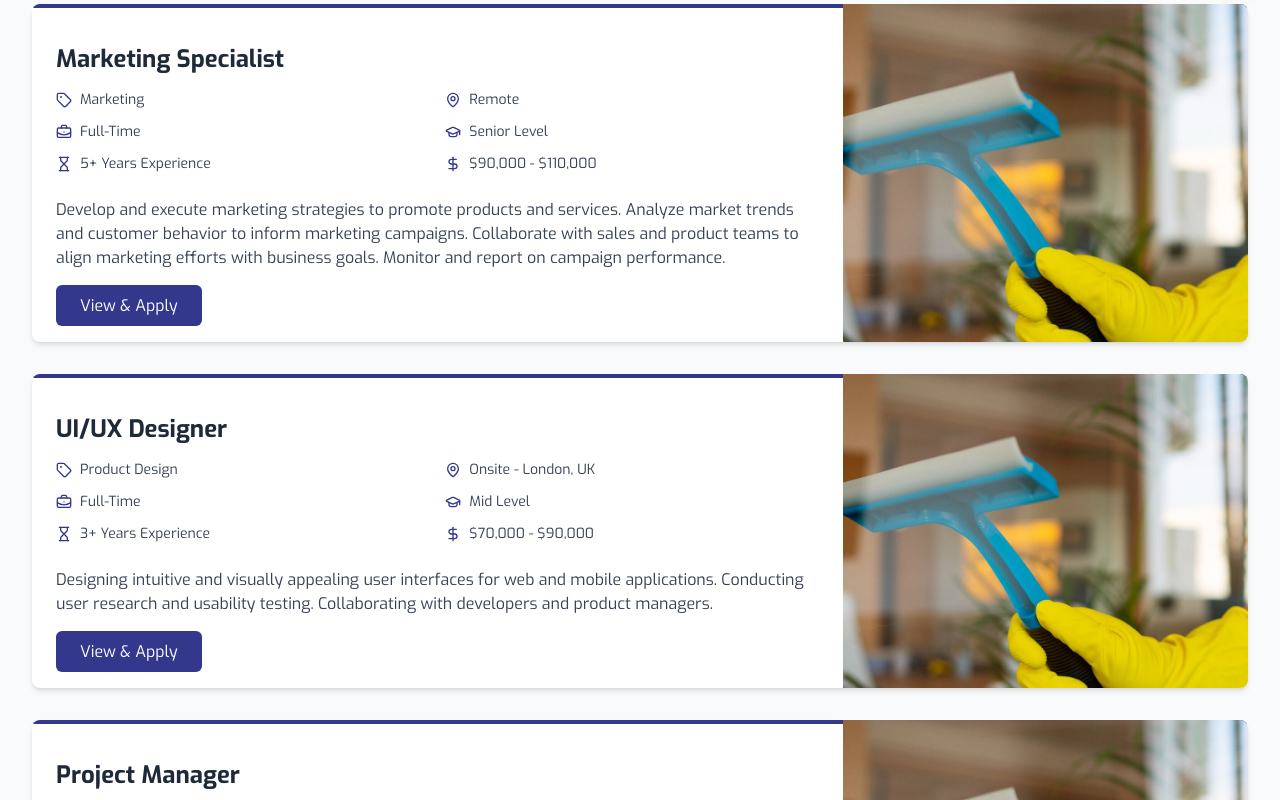
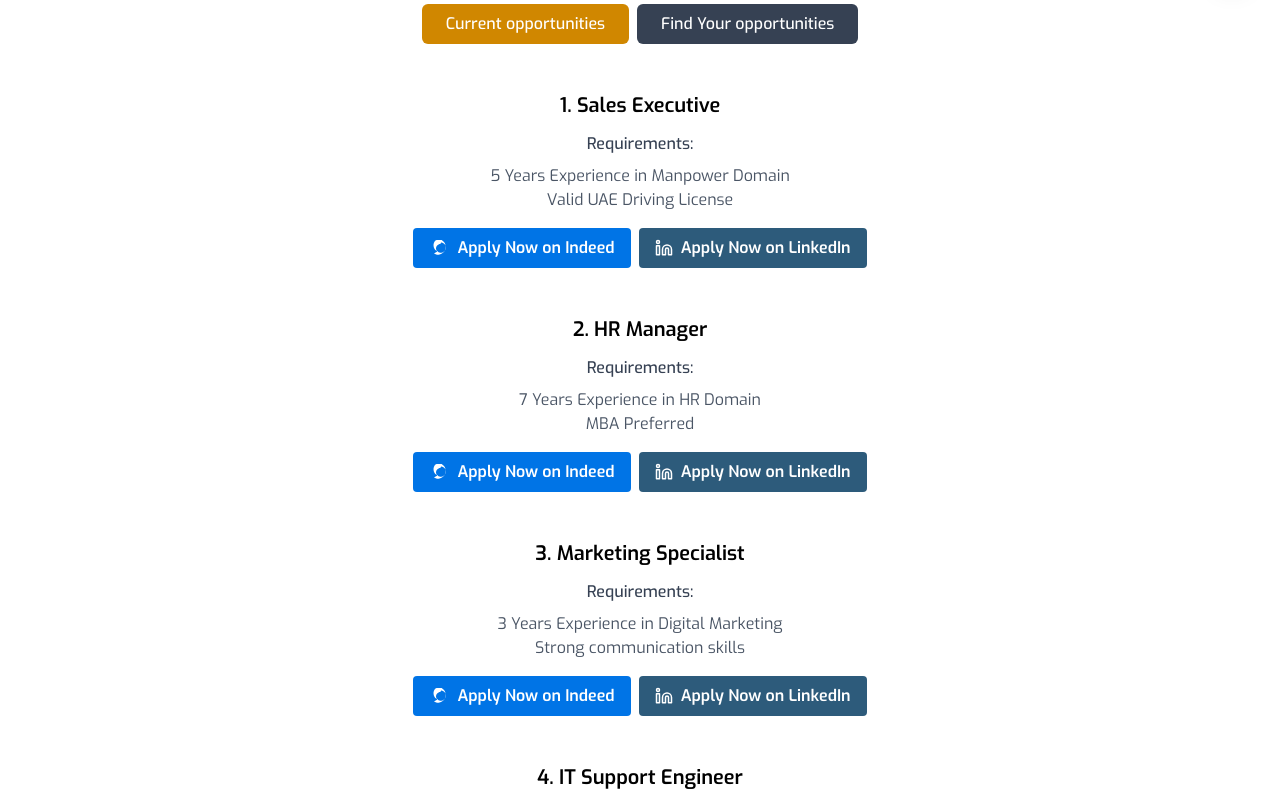
Before and after one commit to mithunbiswas1/manpower-frontend, a Next.js app: page /career in a window 1280 px wide. Shown: the part 800-1600 px from the top of the page. Built offline with nearby package versions, Linux system fonts and the light colour scheme.

Commit message:
updates sdkah

```diff
--- a/src/app/career/page.jsx
+++ b/src/app/career/page.jsx
@@ -1,21 +1,76 @@
 // app/career/page.jsx
 
 "use client";
+import { useState } from "react";
 import { SharedBanner } from "@/components/shared/SharedBanner";
 import banner_image from "@/resource/banner_image_3.jpg";
 import { SectionTitle } from "@/components/custom/SectionTitle";
 import { SectionSubHeading } from "@/components/custom/SectionSubHeading";
-import { Sparkles } from "lucide-react";
-import { motion } from "framer-motion";
-import { fadeIn } from "@/ultils/motion";
-import { JobCard } from "@/components/pages/career/JobCard";
-import { jobListings } from "@/data/jobListings.js";
+import { Linkedin, Info } from "lucide-react";
 
 export default function CareerPage() {
+  const [activeTab, setActiveTab] = useState("jobs");
+  const [formData, setFormData] = useState({
+    jobTitle: "",
+    title: "",
+    firstName: "",
+    lastName: "",
+    email: "",
+    mobile: "",
+    resume: null,
+  });
+
   const bannerData = {
     title: "Career Opportunities",
     description: "Explore exciting career opportunities and grow with us.",
     image: banner_image,
+  };
+
+  const jobs = [
+    {
+      id: 1,
+      title: "Sales Executive",
+      requirements: [
+        "5 Years Experience in Manpower Domain",
+        "Valid UAE Driving License",
+      ],
+    },
+    {
+      id: 2,
+      title: "HR Manager",
+      requirements: ["7 Years Experience in HR Domain", "MBA Preferred"],
+    },
+    {
+      id: 3,
+      title: "Marketing Specialist",
+      requirements: [
+        "3 Years Experience in Digital Marketing",
+        "Strong communication skills",
+      ],
+    },
+    {
+      id: 4,
+      title: "IT Support Engineer",
+      requirements: [
+        "2 Years Experience in IT Support",
+        "Knowledge of Networking",
+      ],
+    },
+  ];
+
+  const handleInputChange = (e) => {
+    const { name, value } = e.target;
+    setFormData((prev) => ({ ...prev, [name]: value }));
+  };
+
+  const handleFileChange = (e) => {
+    setFormData((prev) => ({ ...prev, resume: e.target.files[0] }));
+  };
+
+  const handleSubmit = (e) => {
+    e.preventDefault();
+    console.log("Form Submitted:", formData);
+    // Add your form submission logic here
   };
 
   return (
@@ -26,8 +81,8 @@ export default function CareerPage() {
         bgImage={bannerData.image.src}
       />
 
-      <section className="py-20 bg-gray-50">
-        <div className="max-w-screen-xl mx-auto px-4 md:px-8">
+      <section className="py-20 bg-white">
+        <div className="max-w-screen-md mx-auto px-4">
           <SectionTitle className="mb-2 text-center">
             Current Job Openings
           </SectionTitle>
@@ -35,11 +90,162 @@ export default function CareerPage() {
             Join Our Team
           </SectionSubHeading>
 
-          <div className="grid grid-cols-1 gap-8">
-            {jobListings.map((job, index) => (
-              <JobCard key={job.id} job={job} index={index} />
-            ))}
+          {/* Tabs */}
+          <div className="flex justify-center mb-12 space-x-2">
+            <button
+              className={`px-6 py-2 rounded-md font-medium ${
+                activeTab === "jobs"
+                  ? "bg-yellow-600 text-white"
+                  : "bg-gray-700 text-white"
+              }`}
+              onClick={() => setActiveTab("jobs")}
+            >
+              Current opportunities
+            </button>
+            <button
+              className={`px-6 py-2 rounded-md font-medium ${
+                activeTab === "form"
+                  ? "bg-yellow-600 text-white"
+                  : "bg-gray-700 text-white"
+              }`}
+              onClick={() => setActiveTab("form")}
+            >
+              Find Your opportunities
+            </button>
           </div>
+
+          {/* Job List */}
+          {activeTab === "jobs" && (
+            <div className="space-y-12 text-center">
+              {jobs.map((job) => (
+                <div key={job.id}>
+                  <h3 className="text-xl font-semibold mb-3">
+                    {job.id}. {job.title}
+                  </h3>
+                  <p className="font-medium mb-2 text-gray-700">
+                    Requirements:
+                  </p>
+                  <ul className="text-gray-600 mb-4">
+                    {job.requirements.map((req, i) => (
+                      <li key={i}>{req}</li>
+                    ))}
+                  </ul>
+                  <div className="flex justify-center gap-2">
+                    <a
+                      href="#"
+                      className="flex items-center gap-2 bg-[#0074e6] text-white px-4 py-2 rounded-sm font-semibold"
+                    >
+                      {/* Indeed Icon */}
+                      <span className="w-5 h-5 flex items-center justify-center">
+                        <svg
+                          xmlns="http://www.w3.org/2000/svg"
+                          viewBox="0 0 24 24"
+                          fill="white"
+                          className="w-4 h-4"
+                        >
+                          <path d="M10.824 16.516c-1.397.042-2.793-.414-3.832-1.285-.595-.506-1.127-1.11-1.583-1.812-.456-.702-.82-1.493-1.092-2.348-.272-.855-.443-1.765-.512-2.709-.07-.944.004-1.9.22-2.827.217-.927.568-1.802 1.054-2.585.485-.783 1.09-1.468 1.8-2.03.71-.56 1.523-.993 2.408-1.296.885-.303 1.834-.473 2.798-.485 1.488-.016 2.973.35 4.316 1.098 1.344.748 2.502 1.803 3.407 3.093.905 1.29 1.558 2.768 1.91 4.33.353 1.562.402 3.167.147 4.75-.255 1.583-.873 3.102-1.815 4.463-.942 1.36-2.203 2.5-3.69 3.385-1.487.884-3.178 1.455-4.935 1.691-.013.003-.028.003-.042.004h-.01c-1.18.06-2.36-.024-3.52-.258-1.16-.233-2.28-.66-3.32-1.258-.027-.015-.055-.03-.082-.045zm3.17-10.457c-.896-.007-1.78.18-2.6.55s-1.56.88-2.17 1.54c-.61.66-1.06 1.43-1.34 2.27s-.4 1.76-.32 2.65c.08.89.37 1.76.85 2.53.48.77 1.1 1.43 1.83 1.96.73.53 1.55.93 2.42 1.18.88.25 1.8.34 2.73.27.93-.07 1.84-.33 2.7-.79.86-.46 1.63-1.12 2.29-1.95.66-.83 1.2-1.78 1.58-2.8.38-1.02.5-2.11.36-3.19-.14-1.08-.54-2.13-1.18-3.08-.64-.95-1.5-1.78-2.52-2.42-1.02-.64-2.16-1.03-3.35-1.17-.05-.005-.1-.01-.15-.015z" />
+                        </svg>
+                      </span>
+                      Apply Now on Indeed
+                    </a>
+                    <a
+                      href="#"
+                      className="flex items-center gap-2 bg-[#2D5B7B] text-white px-4 py-2 rounded-sm font-semibold"
+                    >
+                      <Linkedin size={18} />
+                      Apply Now on LinkedIn
+                    </a>
+                  </div>
+                </div>
+              ))}
+            </div>
+          )}
+
+          {/* Application Form */}
+          {activeTab === "form" && (
+            <div className="bg-white max-w-lg mx-auto mt-8">
+              <form className="grid gap-4" onSubmit={handleSubmit}>
+                <div className="space-y-4">
+                  <div className="">
+                    <select
+                      name="jobTitle"
+                      value={formData.jobTitle}
+                      onChange={handleInputChange}
+                      className="border rounded px-3 py-2 w-full"
+                    >
+                      <option value="">Select Job</option>
+                      {jobs.map((job) => (
+                        <option key={job.id} value={job.title}>
+                          {job.title}
+                        </option>
+                      ))}
+                    </select>
+                  </div>
+                  <input
+                    type="text"
+                    name="title"
+                    placeholder="Title (Mr., Ms., Dr., etc.)"
+                    value={formData.title}
+                    onChange={handleInputChange}
+                    className="border rounded px-3 py-2 w-full"
+                  />
+                  <input
+                    type="text"
+                    name="firstName"
+                    placeholder="First Name"
+                    value={formData.firstName}
+                    onChange={handleInputChange}
+                    className="border rounded px-3 py-2 w-full"
+                    required
+                  />
+                  <input
+                    type="text"
+                    name="lastName"
+                    placeholder="Last Name"
+                    value={formData.lastName}
+                    onChange={handleInputChange}
+                    className="border rounded px-3 py-2 w-full"
+                    required
+                  />
+                  <input
+                    type="email"
+                    name="email"
+                    placeholder="Email Address"
+                    value={formData.email}
+                    onChange={handleInputChange}
+                    className="border rounded px-3 py-2 w-full"
+                    required
+                  />
+                  <input
+                    type="tel"
+                    name="mobile"
+                    placeholder="Mobile Number"
+                    value={formData.mobile}
+                    onChange={handleInputChange}
+                    className="border rounded px-3 py-2 w-full"
+                    required
+                  />
+                </div>
+                <div>
+                  <label className="block text-sm font-medium text-gray-700 mb-1">
+                    Upload Resume/CV
+                  </label>
+                  <input
+                    type="file"
+                    name="resume"
+                    onChange={handleFileChange}
+                    className="border rounded px-3 py-2 w-full text-sm text-gray-500 file:mr-4 file:py-2 file:px-4 file:rounded-full file:border-0 file:text-sm file:font-semibold file:bg-gray-700 file:text-white hover:file:bg-gray-800"
+                  />
+                </div>
+                <button
+                  type="submit"
+                  className="w-full bg-gray-700 text-white py-3 rounded-sm uppercase font-medium hover:bg-gray-800 transition-colors duration-200"
+                >
+                  Send
+                </button>
+              </form>
+            </div>
+          )}
         </div>
       </section>
     </>
--- /dev/null
+++ b/src/app/career/pageOld.jsx
@@ -0,0 +1,47 @@
+// app/career/page.jsx
+
+"use client";
+import { SharedBanner } from "@/components/shared/SharedBanner";
+import banner_image from "@/resource/banner_image_3.jpg";
+import { SectionTitle } from "@/components/custom/SectionTitle";
+import { SectionSubHeading } from "@/components/custom/SectionSubHeading";
+import { Sparkles } from "lucide-react";
+import { motion } from "framer-motion";
+import { fadeIn } from "@/ultils/motion";
+import { JobCard } from "@/components/pages/career/JobCard";
+import { jobListings } from "@/data/jobListings.js";
+
+export default function CareerPage() {
+  const bannerData = {
+    title: "Career Opportunities",
+    description: "Explore exciting career opportunities and grow with us.",
+    image: banner_image,
+  };
+
+  return (
+    <>
+      <SharedBanner
+        title={bannerData.title}
+        description={bannerData.description}
+        bgImage={bannerData.image.src}
+      />
+
+      <section className="py-20 bg-gray-50">
+        <div className="max-w-screen-xl mx-auto px-4 md:px-8">
+          <SectionTitle className="mb-2 text-center">
+            Current Job Openings
+          </SectionTitle>
+          <SectionSubHeading className="mb-10 justify-center">
+            Join Our Team
+          </SectionSubHeading>
+
+          <div className="grid grid-cols-1 gap-8">
+            {jobListings.map((job, index) => (
+              <JobCard key={job.id} job={job} index={index} />
+            ))}
+          </div>
+        </div>
+      </section>
+    </>
+  );
+}
```
